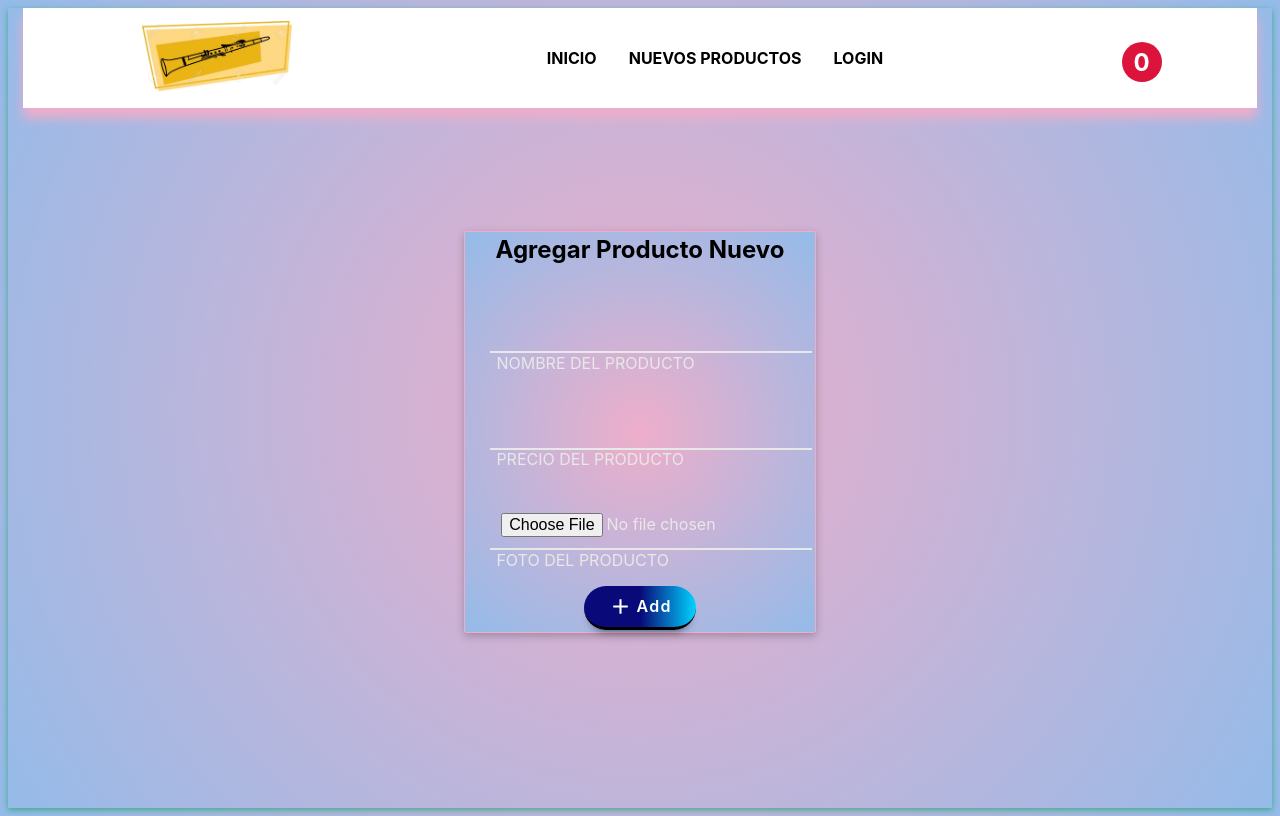
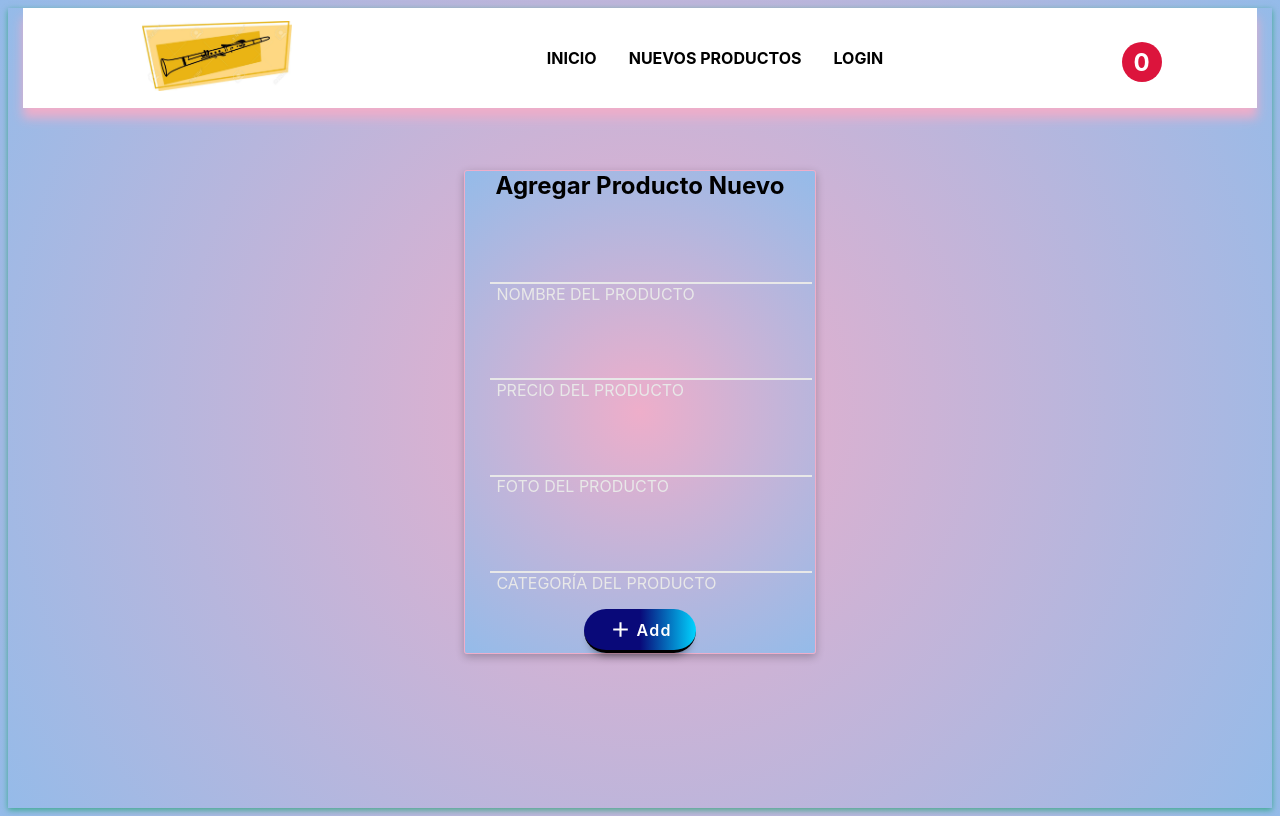
Before and after one commit to dannita1310/marketplace-react, a React (Create React App) app in the folder market/: page /formNewP in a window 1280 px wide. Built offline with nearby package versions, Linux system fonts and the light colour scheme.

Commit message:
fix (Routes) paginas listas, ya guarda información de nuevos instrumentos.

```diff
--- a/market/package.json
+++ b/market/package.json
@@ -7,6 +7,7 @@
     "@testing-library/jest-dom": "^5.17.0",
     "@testing-library/react": "^13.4.0",
     "@testing-library/user-event": "^13.5.0",
+    "bootstrap-icons": "^1.10.5",
     "mdb-react-ui-kit": "^6.2.0",
     "react": "^18.2.0",
     "react-carousel3": "^1.0.0",
--- a/market/src/Data/data.js
+++ b/market/src/Data/data.js
@@ -2,7 +2,7 @@ const data = {
   status: "success",
   items: [
     {
-      id: 1,
+      id: 0,
       title: "Saxofón Alto HOLMER",
       price: 800,
       image: require("../images/img01.jpg"),
@@ -13,7 +13,7 @@ const data = {
       cantidad: 1,
     },
     {
-      id: 2,
+      id: 1,
       title: "Saxofón Alto HOLMER color plata",
       price: 950,
       image: require("../images/img02.jpg"),
@@ -24,7 +24,7 @@ const data = {
       cantidad: 1,
     },
     {
-      id: 3,
+      id: 2,
       title: "Saxofón Baritono HOLMER",
       price: 2500,
       image: require("../images/img03.jpg"),
@@ -35,7 +35,7 @@ const data = {
       cantidad: 1,
     },
     {
-      id: 4,
+      id: 3,
       title: "Saxofón Alto YAMAHA color bronce",
       price: 1300,
       image: require("../images/img04.jpg"),
@@ -46,7 +46,7 @@ const data = {
       cantidad: 1,
     },
     {
-      id: 5,
+      id: 4,
       title: "Saxofón alto SELMER PARIS",
       price: 2700,
       image: require("../images/img05.jpg"),
@@ -57,7 +57,7 @@ const data = {
       cantidad: 1,
     },
     {
-      id: 6,
+      id: 5,
       title: "Clarinete ROY BENSON",
       price: 413,
       image: require("../images/img06.jpg"),
@@ -68,7 +68,7 @@ const data = {
       cantidad: 1,
     },
     {
-      id: 7,
+      id: 6,
       title: "Clarinete YAMAHA STANDARD",
       price: 825,
       image: require("../images/img07.jpg"),
@@ -79,7 +79,7 @@ const data = {
       cantidad: 1,
     },
     {
-      id: 8,
+      id: 7,
       title: "CLARINETTE MIB",
       price: 1340,
       image: require("../images/img08.jpg"),
@@ -90,7 +90,7 @@ const data = {
       cantidad: 1,
     },
     {
-      id: 9,
+      id: 8,
       title: "Flauta traversa YAMAHA",
       price: 1020,
       image: require("../images/img09.jpg"),
@@ -101,7 +101,7 @@ const data = {
       cantidad: 1,
     },
     {
-      id: 10,
+      id: 9,
       title: "Flauta traversa PEARL 505E-1R",
       price: 1300,
       image: require("../images/img10.jpg"),
@@ -112,7 +112,7 @@ const data = {
       cantidad: 1,
     },
     {
-      id: 11,
+      id: 10,
       title: "Oboe SELMER",
       price: 1500,
       image: require("../images/img11.jpg"),
@@ -123,7 +123,7 @@ const data = {
       cantidad: 1,
     },
     {
-      id: 12,
+      id: 11,
       title: "Oboe YAMAHA",
       price: 1700,
       image: require("../images/img14.jpg"),
--- a/market/src/components/header/header.jsx
+++ b/market/src/components/header/header.jsx
@@ -36,29 +36,6 @@ export const Header = () => {
         </li>
       </ul>
       <div className="cart" onClick={toogleMenu}>
-        <svg
-          className="carrito"
-          width="24"
-          height="24"
-          viewBox="0 0 24 24"
-          fill="none"
-          xmlns="http://www.w3.org/2000/svg"
-        >
-          <path
-            fill-rule="evenodd"
-            clip-rule="evenodd"
-            d="M5.79166 2H1V4H4.2184L6.9872 16.6776H7V17H20V16.7519L22.1932 7.09095L22.5308 6H6.6552L6.08485 3.38852L5.79166 2ZM19.9869 8H7.092L8.62081 15H18.3978L19.9869 8Z"
-            fill="currentColor"
-          />
-          <path
-            d="M10 22C11.1046 22 12 21.1046 12 20C12 18.8954 11.1046 18 10 18C8.89543 18 8 18.8954 8 20C8 21.1046 8.89543 22 10 22Z"
-            fill="currentColor"
-          />
-          <path
-            d="M19 20C19 21.1046 18.1046 22 17 22C15.8954 22 15 21.1046 15 20C15 18.8954 15.8954 18 17 18C18.1046 18 19 18.8954 19 20Z"
-            fill="currentColor"
-          />
-        </svg>
         <span className="item__total"> {carrito.length} </span>
         <Carrito />
       </div>
--- a/market/src/components/productoItems/index.jsx
+++ b/market/src/components/productoItems/index.jsx
@@ -1,6 +1,7 @@
 import React, { useContext } from "react";
 import { Link } from "react-router-dom";
 import { DataContext } from "../../context/DataProvider";
+
 
 const ProductoItem = ({ title, image, category, type, price, id }) => {
   const value = useContext(DataContext);
--- a/market/src/pages/formNewP/index.jsx
+++ b/market/src/pages/formNewP/index.jsx
@@ -1,32 +1,57 @@
 import React, { useState } from "react";
 import Swal from "sweetalert2";
 import styles from "./styles.css";
+import data from "../../Data/data";
 
 function FormNewP() {
-  const [productName, setProductName] = useState("");
-  const [productPrice, setProductPrice] = useState("");
-  const [productImage, setProductImage] = useState(null);
+  const [productData, setProductData] = useState({
+    id: data.items.length,
+    title: "",
+    price: "",
+    image: "",
+    category: "",
+  });
 
-  const handleNameChange = (event) => {
-    setProductName(event.target.value);
-  };
+  const handleInputChange = (event) => {
+    const { name, value } = event.target;
 
-  const handlePriceChange = (event) => {
-    setProductPrice(event.target.value);
+    if (name === "productName") {
+      setProductData((prevData) => ({
+        ...prevData,
+        title: value,
+      }));
+    } else if (name === "productPrice") {
+      setProductData((prevData) => ({
+        ...prevData,
+        price: value,
+      }));
+    } else if (name === "productImage") {
+      const selectedImage = value;
+
+      setProductData((prevData) => ({
+        ...prevData,
+
+        image: selectedImage,
+      }));
+    } else if (name === "productCategory") {
+      setProductData((prevData) => ({
+        ...prevData,
+        category: value,
+      }));
+    }
   };
 
   const handleSubmit = (event) => {
     event.preventDefault();
-    Swal.fire({
-      icon: "success",
-      title: "Sin problemas",
-      text: "Articulo agregado con éxito!",
-    });
-  };
-
-  const handleImageChange = (event) => {
-    const selectedImage = event.target.files[0];
-    setProductImage(selectedImage);
+    if (!data.items.some((item) => item.id === productData.id)) {
+      data.items.push(productData);
+      console.log(data.items);
+      Swal.fire({
+        icon: "success",
+        title: "Sin problemas",
+        text: "Articulo agregado con éxito!",
+      });
+    }
   };
 
   return (
@@ -37,29 +62,40 @@ function FormNewP() {
           <div className="input">
             <input
               type="text"
-              value={productName}
-              onChange={handleNameChange}
+              name="productName"
+              value={productData.productName}
+              onChange={handleInputChange}
             />
             <label>Nombre del Producto</label>
           </div>
           <div className="input">
             <input
               type="number"
-              value={productPrice}
-              onChange={handlePriceChange}
+              name="productPrice"
+              value={productData.productPrice}
+              onChange={handleInputChange}
             />
             <label>Precio del Producto</label>
           </div>
           <div className="input">
             <input
-              type="file"
-              value={productImage}
+              type="text"
+              name="productImage"
               accept="image/*"
-              onChange={handleImageChange}
+              onChange={handleInputChange}
             />
             <label>Foto del Producto</label>
           </div>
-          <button title="Add" class="cssbuttons-io-button">
+          <div className="input">
+            <input
+              type="text"
+              name="productCategory"
+              value={productData.category}
+              onChange={handleInputChange}
+            />
+            <label>Categoría del Producto</label>
+          </div>
+          <button title="Add" className="cssbuttons-io-button">
             <svg
               height="25"
               width="25"
--- a/market/src/pages/formNewP/styles.css
+++ b/market/src/pages/formNewP/styles.css
@@ -2,12 +2,11 @@
   display: flex;
   justify-content: center;
   align-items: center;
-  margin-top: 10%;
+  margin-top: 5%;
 }
 
 .container {
   width: 350px;
-  height: 400px;
   display: flex;
   align-items: center;
   justify-content: center;
--- a/market/src/pages/productoDetalles/index.jsx
+++ b/market/src/pages/productoDetalles/index.jsx
@@ -40,14 +40,7 @@ const ProductosDetalles = () => {
     <>
       <div className="detalles">
         <h2>{detalle.title}</h2>
-        <p className="price">${detalle.price}</p>
-        <div className="grid">
-          <p className="nuevo">Nuevo</p>
-        </div>
-        <button onClick={() => addCarrito(detalle.id)}>
-          Añadir al carrito
-        </button>
-
+        <p className="price">PRICE: ${detalle.price}</p>
         {url ? (
           <img src={images} alt={detalle.title} />
         ) : (
@@ -67,6 +60,12 @@ const ProductosDetalles = () => {
           </p>
           <br />
           <p></p>
+        </div>
+        <div className="grid">
+          <p className="nuevo">Nuevo</p>
+          <button onClick={() => addCarrito(detalle.id)}>
+            Añadir al carrito
+          </button>
         </div>
       </div>
 
--- a/market/src/pages/productoDetalles/styles.css
+++ b/market/src/pages/productoDetalles/styles.css
@@ -15,10 +15,8 @@ body {
   box-sizing: border-box;
 }
 .detalles h2 {
+  margin-top: -10%;
   font-size: 3.5rem;
-  width: 100%;
-  max-width: 1000px;
-  margin: 0 auto;
   font-family: Helvetica, sans-serif;
   color: #1a202c;
 }
@@ -57,18 +55,7 @@ body {
 .detalles .grid .nuevo {
   background-color: rgba(148, 187, 233, 1);
 }
-.detalles .grid .tamano {
-  background-color: #f1365b;
-  display: flex;
-}
-.detalles .grid .tamano select {
-  border: none;
-  outline: 0;
-  font-size: 2rem;
-  background-color: #f1365b;
-  color: white;
-  cursor: pointer;
-}
+
 .detalles img {
   min-height: 300px;
   object-fit: contain;
```
Also changed, not shown: market/src/components/header/styles.css (line endings or trailing spaces), market/src/pages/inicio/styles.css (line endings or trailing spaces), 1 other file (tests, documents, lock files or other folders).
